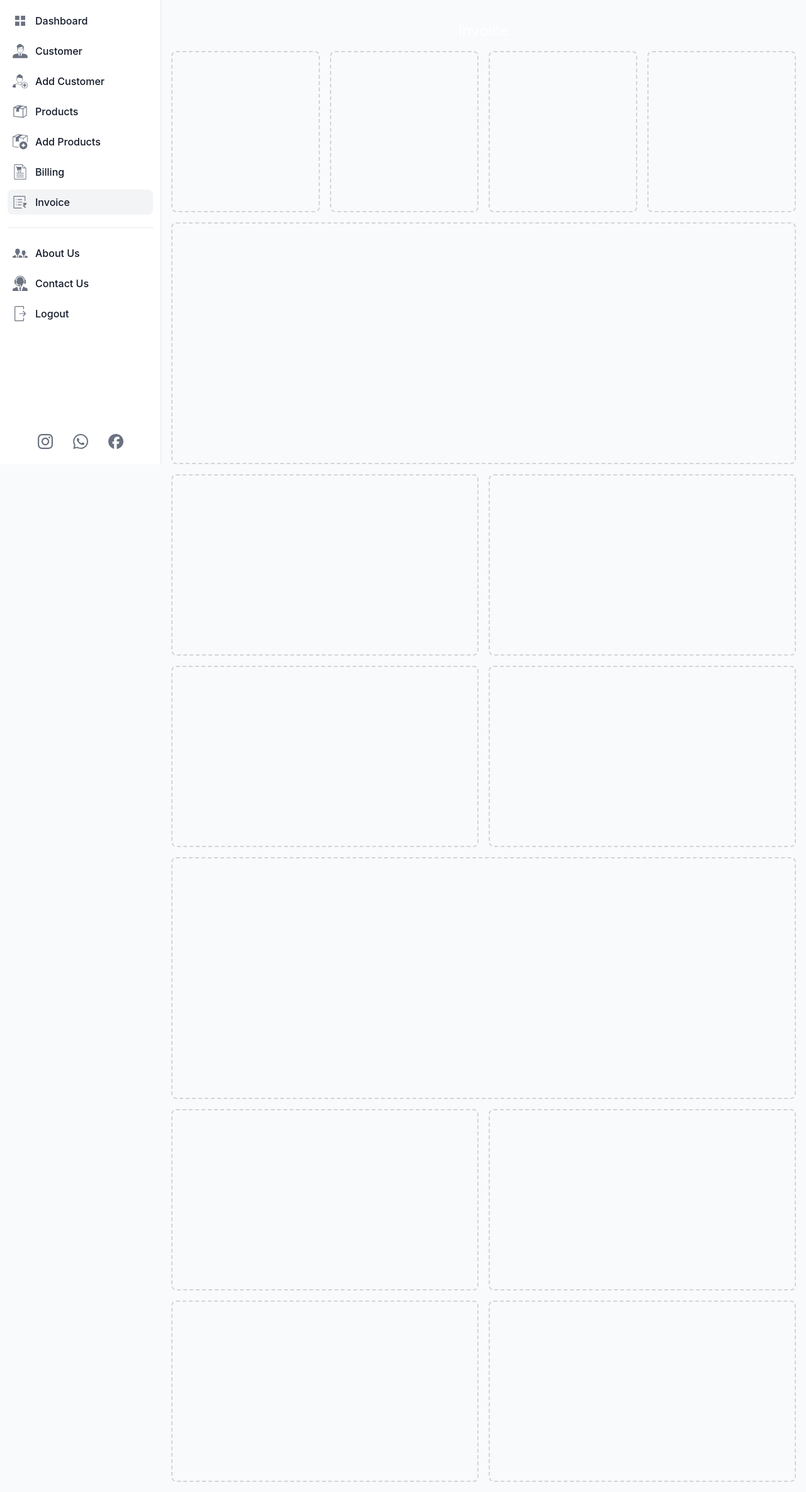
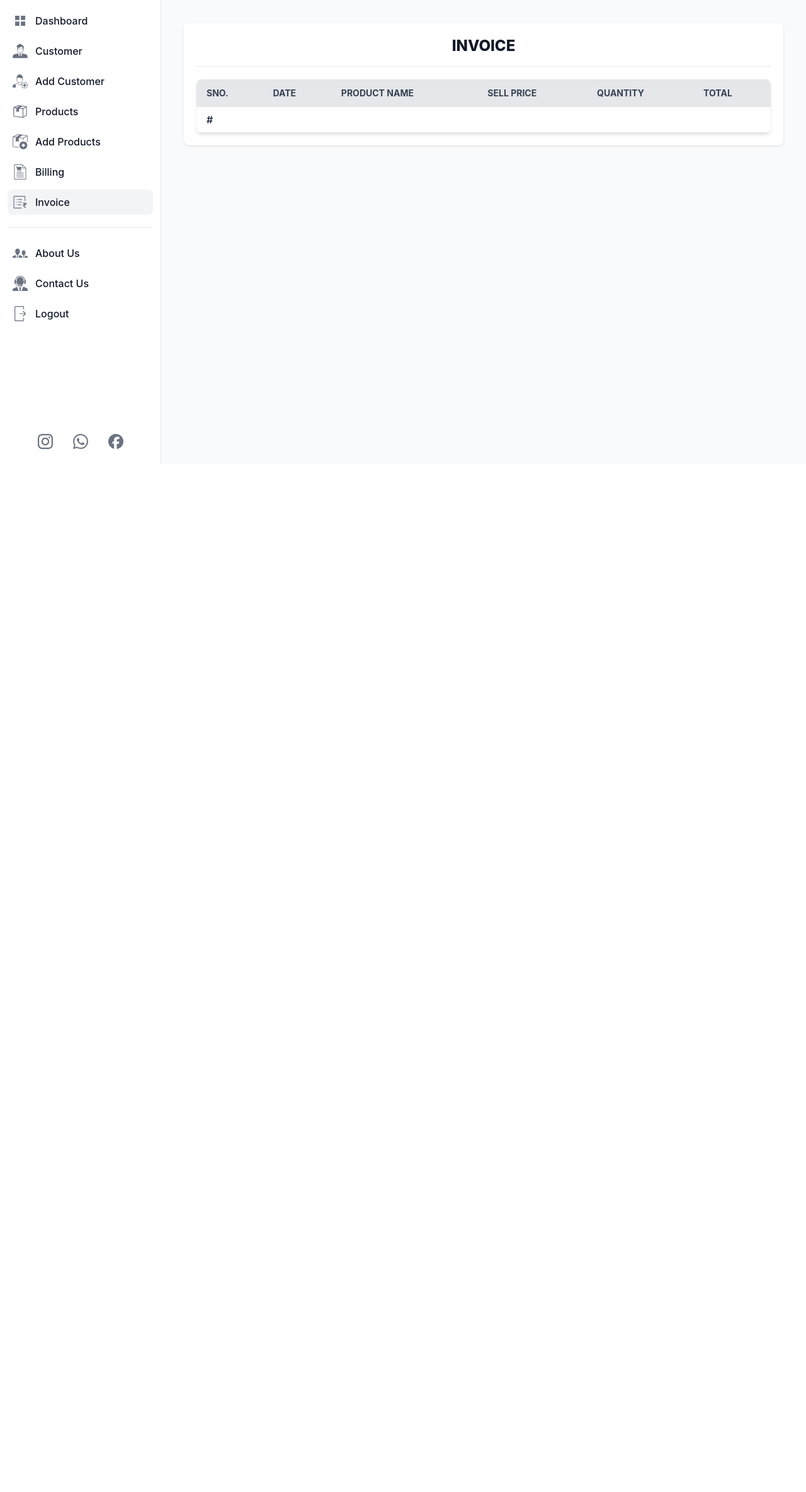
Before and after one commit to ratan-kumar-git/Inventory-Management-System, a Flask app: page /invoice in a window 1280 px wide. Shown: the part 63-2432 px from the top of the page at 63% size. After the commit the page ends 800 px from the top, so only its background shows below. Run offline with Flask 3, Linux system fonts and the light colour scheme; a user stored in the database is signed in; data comes from the database, SQL or seed files in the repository; both versions use the stored data as it was after the commit; some libraries are stand-ins or nearby versions.

Commit message:
Ui Improvment

```diff
--- a/templates/customer_detail.html
+++ b/templates/customer_detail.html
@@ -42,7 +42,7 @@
                             <th scope="col" class="px-4 py-3 whitespace-nowrap">Total Amount</th>
                             <th scope="col" class="px-4 py-3 whitespace-nowrap">Paid</th>
                             <th scope="col" class="px-4 py-3 whitespace-nowrap">Dues</th>
-                            <th scope="col" class="px-4 py-3 whitespace-nowrap">View</th>
+                            <th scope="col" class="px-4 py-3 whitespace-nowrap">Bill</th>
                         </tr>
                     </thead>
                     <tbody>
--- a/templates/invoice.html
+++ b/templates/invoice.html
@@ -3,26 +3,65 @@
 {% block content %}
 
 <main class="p-4 md:ml-64 h-auto pt-20">
-    <h1 class="text-white flex justify-center m-4 text-2xl">Invoice</h1>
-    <div class="grid grid-cols-1 sm:grid-cols-2 lg:grid-cols-4 gap-4 mb-4">
-        <div class="border-2 border-dashed border-gray-300 rounded-lg dark:border-gray-600 h-32 md:h-64"></div>
-        <div class="border-2 border-dashed rounded-lg border-gray-300 dark:border-gray-600 h-32 md:h-64"></div>
-        <div class="border-2 border-dashed rounded-lg border-gray-300 dark:border-gray-600 h-32 md:h-64"></div>
-        <div class="border-2 border-dashed rounded-lg border-gray-300 dark:border-gray-600 h-32 md:h-64"></div>
-    </div>
-    <div class="border-2 border-dashed rounded-lg border-gray-300 dark:border-gray-600 h-96 mb-4"></div>
-    <div class="grid grid-cols-2 gap-4 mb-4">
-        <div class="border-2 border-dashed rounded-lg border-gray-300 dark:border-gray-600 h-48 md:h-72"></div>
-        <div class="border-2 border-dashed rounded-lg border-gray-300 dark:border-gray-600 h-48 md:h-72"></div>
-        <div class="border-2 border-dashed rounded-lg border-gray-300 dark:border-gray-600 h-48 md:h-72"></div>
-        <div class="border-2 border-dashed rounded-lg border-gray-300 dark:border-gray-600 h-48 md:h-72"></div>
-    </div>
-    <div class="border-2 border-dashed rounded-lg border-gray-300 dark:border-gray-600 h-96 mb-4"></div>
-    <div class="grid grid-cols-2 gap-4">
-        <div class="border-2 border-dashed rounded-lg border-gray-300 dark:border-gray-600 h-48 md:h-72"></div>
-        <div class="border-2 border-dashed rounded-lg border-gray-300 dark:border-gray-600 h-48 md:h-72"></div>
-        <div class="border-2 border-dashed rounded-lg border-gray-300 dark:border-gray-600 h-48 md:h-72"></div>
-        <div class="border-2 border-dashed rounded-lg border-gray-300 dark:border-gray-600 h-48 md:h-72"></div>
+    <div class="p-5 m-2 md:m-5 bg-white rounded-lg shadow dark:bg-gray-800">
+        <!-- Header Div -->
+        <div class="flex justify-center items-center pb-4 mb-4 rounded-t border-b sm:mb-5 dark:border-gray-600">
+            <h3 class="text-2xl block uppercase font-extrabold text-gray-900 dark:text-white">
+                Invoice
+            </h3>
+        </div>
+
+        <!-- Billing Item list -->
+        <div class="mt-5 bg-white dark:bg-gray-800 relative shadow-md sm:rounded-lg overflow-hidden">
+            <div class="overflow-x-auto">
+                <table class="billing-table  w-full text-sm text-left text-gray-500 dark:text-gray-400">
+                    <thead class="text-sm text-gray-700 uppercase bg-gray-200 dark:bg-gray-700 dark:text-gray-400">
+                        <tr>
+                            <th scope="col" class="px-4 py-3 whitespace-nowrap">SNo.</th>
+                            <th scope="col" class="px-4 py-3 whitespace-nowrap">Date</th>
+                            <th scope="col" class="px-4 py-3 whitespace-nowrap">Product Name</th>
+                            <th scope="col" class="px-4 py-3 whitespace-nowrap">Sell Price</th>
+                            <th scope="col" class="px-4 py-3 whitespace-nowrap">Quantity</th>
+                            <th scope="col" class="px-4 py-3 whitespace-nowrap">Total</th>
+                        </tr>
+                    </thead>
+                    <tbody>
+                        <tr class="border-b text-base dark:border-gray-600 hover:bg-gray-100 dark:hover:bg-gray-700">
+                            <td class="px-4 py-2 font-medium text-gray-900 whitespace-nowrap dark:text-white">
+                                <div class="flex items-center">
+                                    #
+                                </div>
+                            </td>
+                            <td class="px-4 py-2 font-medium text-gray-900 whitespace-nowrap dark:text-white">
+                                <div class="flex items-center">
+
+                                </div>
+                            </td>
+                            <td class="px-4 py-2 font-medium text-gray-900 whitespace-nowrap dark:text-white">
+                                <div class="flex items-center">
+                                    <!-- {{prod_name}} -->
+                                </div>
+                            </td>
+                            <td class="px-4 py-2 font-medium text-gray-900 whitespace-nowrap dark:text-white">
+                                <div class="flex items-center">
+                                    <!-- {{prod_sell_price}} -->
+                                </div>
+                            </td>
+                            <td class="px-4 py-2 font-medium text-gray-900 whitespace-nowrap dark:text-white">
+                                <div class="flex items-center">
+                                    <!-- {{quantity}} -->
+                                </div>
+                            </td>
+                            <td class="px-4 py-2 font-medium text-gray-900 whitespace-nowrap dark:text-white">
+                                <div class="flex items-center">
+                                    <!-- {{total_price}} -->
+                                </div>
+                            </td>
+                        </tr>
+                    </tbody>
+                </table>
+            </div>
+        </div>
     </div>
 </main>
 
```
Also changed, not shown: static/css/output.css (+70 -95 lines), templates/customer.html (+8 -6 lines), templates/customer_bill_detail.html (+31 -8 lines), instance/database.db.
